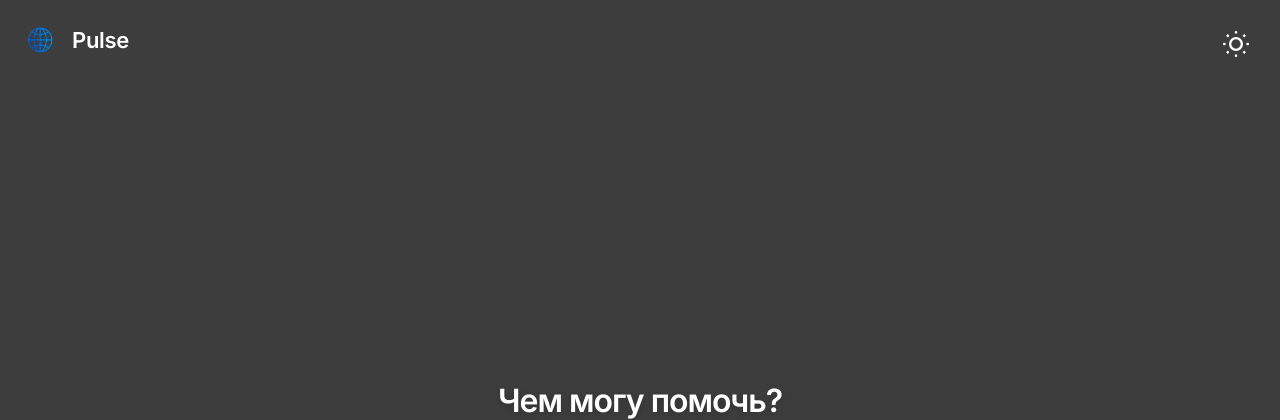
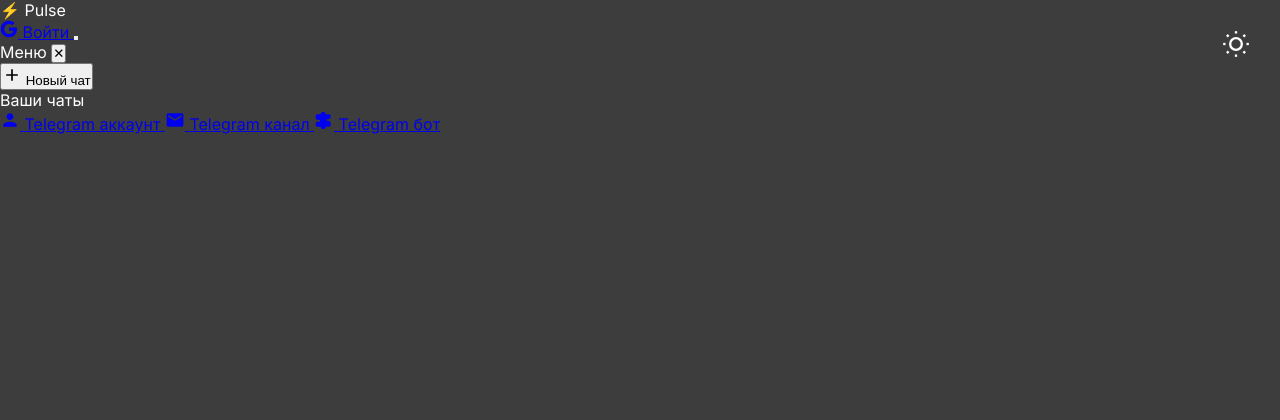
Before and after one commit to compainn/ai_site, a Flask app: page / in a window 1280 px wide. Shown: the top 420 px of the page. Run offline with Flask 3, Linux system fonts and the light colour scheme.

Commit message:
Update index.html

```diff
--- a/templates/index.html
+++ b/templates/index.html
@@ -5,18 +5,43 @@
     <meta name="viewport" content="width=device-width, initial-scale=1.0, maximum-scale=1.0, user-scalable=no, viewport-fit=cover">
     <title>Pulse AI</title>
     <link rel="stylesheet" href="/static/css/style.css">
-    <link href="https://fonts.googleapis.com/css2?family=Inter:wght@400;500;600&display=swap" rel="stylesheet">
+    <link href="https://fonts.googleapis.com/css2?family=Inter:wght@400;500;600;700&display=swap" rel="stylesheet">
 </head>
 <body>
-    <!-- Логотип слева сверху с изображением -->
-    <div class="logo-header">
-        <img src="/static/logo.png" alt="Pulse" class="logo-image">
-        <span class="logo-name">Pulse</span>
+    <!-- Логотип слева сверху -->
+    <div class="simple-logo">
+        <span class="logo-emoji">⚡</span>
+        <span class="logo-text">Pulse</span>
     </div>
 
-    <!-- ============ НОВАЯ КНОПКА ТЕМЫ СПРАВА СВЕРХУ ============ -->
+    <!-- ПРАВАЯ ЧАСТЬ (кнопки) -->
+    <div class="right-buttons">
+        {% if user %}
+            <!-- Если пользователь залогинен -->
+            <div class="user-info">
+                <img src="{{ user.picture }}" alt="" class="user-avatar-small" onerror="this.src='/static/default-avatar.png'">
+                <span class="user-name-small">{{ user.name }}</span>
+                <a href="/logout" class="logout-btn-small" title="Выйти">
+                    <svg width="16" height="16" viewBox="0 0 24 24" fill="none" stroke="currentColor" stroke-width="2">
+                        <path d="M9 21H5a2 2 0 0 1-2-2V5a2 2 0 0 1 2-2h4M16 17l5-5-5-5M21 12H9"/>
+                    </svg>
+                </a>
+            </div>
+        {% else %}
+            <!-- Если не залогинен -->
+            <a href="/login/google" class="login-btn">
+                <svg width="18" height="18" viewBox="0 0 24 24" fill="currentColor">
+                    <path d="M22.56 12.25c0-.78-.07-1.53-.2-2.25H12v4.26h5.92c-.26 1.37-1.04 2.53-2.21 3.31v2.77h3.57c2.08-1.92 3.28-4.74 3.28-8.09z"/>
+                    <path d="M12 23c2.97 0 5.46-.98 7.28-2.66l-3.57-2.77c-.98.66-2.23 1.06-3.71 1.06-2.86 0-5.29-1.93-6.16-4.53H2.18v2.84C3.99 20.53 7.7 23 12 23z"/>
+                    <path d="M5.84 14.09c-.22-.66-.35-1.36-.35-2.09s.13-1.43.35-2.09V7.07H2.18C1.43 8.55 1 10.22 1 12s.43 3.45 1.18 4.93l2.85-2.22.81-.62z"/>
+                    <path d="M12 5.38c1.62 0 3.06.56 4.21 1.64l3.15-3.15C17.45 2.09 14.97 1 12 1 7.7 1 3.99 3.47 2.18 7.07l3.66 2.84c.87-2.6 3.3-4.53 6.16-4.53z"/>
+                </svg>
+                <span>Войти</span>
+            </a>
+        {% endif %}
+
+        <!-- Кнопка переключения темы -->
         <button id="theme-toggle" class="theme-toggle" aria-label="Переключить тему">
-        <!-- Солнышко (светлая тема) -->
             <svg class="sun-icon" width="24" height="24" viewBox="0 0 24 24" fill="none" stroke="currentColor" stroke-width="2">
                 <circle cx="12" cy="12" r="5"/>
                 <line x1="12" y1="1" x2="12" y2="3"/>
@@ -28,26 +53,95 @@
                 <line x1="4.22" y1="19.78" x2="5.64" y2="18.36"/>
                 <line x1="18.36" y1="5.64" x2="19.78" y2="4.22"/>
             </svg>
-        <!-- Луна (темная тема) - скрыта по умолчанию -->
             <svg class="moon-icon" width="24" height="24" viewBox="0 0 24 24" fill="none" stroke="currentColor" stroke-width="2" style="display: none;">
                 <path d="M21 12.79A9 9 0 1 1 11.21 3 7 7 0 0 0 21 12.79z"/>
             </svg>
         </button>
-    <!-- ======================================================== -->
+
+        <!-- Бургер-меню -->
+        <button id="burgerMenu" class="burger-menu">
+            <span></span>
+            <span></span>
+            <span></span>
+        </button>
+    </div>
+
+    <!-- Выдвижная панель (меню) -->
+    <div class="menu-panel" id="menuPanel">
+        <div class="menu-header">
+            <span class="menu-title">Меню</span>
+            <button class="close-menu" id="closeMenu">✕</button>
+        </div>
+
+        <div class="menu-divider"></div>
+
+        <!-- Кнопка нового чата -->
+        <button class="menu-item new-chat-btn" id="newChatBtn">
+            <svg width="20" height="20" viewBox="0 0 24 24" fill="none" stroke="currentColor" stroke-width="2">
+                <path d="M12 5v14M5 12h14"/>
+            </svg>
+            <span>Новый чат</span>
+        </button>
+
+        <div class="menu-divider"></div>
+
+        <!-- История чатов -->
+        <div class="menu-section">
+            <div class="menu-section-title">Ваши чаты</div>
+            <div class="chat-history-list" id="chatHistoryList">
+                <!-- Сюда загрузятся чаты -->
+            </div>
+        </div>
+
+        <div class="menu-divider"></div>
+
+        <!-- Telegram ссылки -->
+        <a href="https://t.me/im_pulses" target="_blank" class="menu-item">
+            <svg width="20" height="20" viewBox="0 0 24 24" fill="currentColor">
+                <path d="M12 12c2.21 0 4-1.79 4-4s-1.79-4-4-4-4 1.79-4 4 1.79 4 4 4zm0 2c-2.67 0-8 1.34-8 4v2h16v-2c0-2.66-5.33-4-8-4z"/>
+            </svg>
+            <span>Telegram аккаунт</span>
+        </a>
+        <a href="https://t.me/usernamvs" target="_blank" class="menu-item">
+            <svg width="20" height="20" viewBox="0 0 24 24" fill="currentColor">
+                <path d="M20 4H4c-1.1 0-2 .9-2 2v12c0 1.1.9 2 2 2h16c1.1 0 2-.9 2-2V6c0-1.1-.9-2-2-2zm0 4l-8 5-8-5V6l8 5 8-5v2z"/>
+            </svg>
+            <span>Telegram канал</span>
+        </a>
+        <a href="https://t.me/pulseai_robot" target="_blank" class="menu-item">
+            <svg width="20" height="20" viewBox="0 0 24 24" fill="currentColor">
+                <path d="M20 9V7c0-1.1-.9-2-2-2h-4c0-1.66-1.34-3-3-3S8 3.34 8 5H4c-1.1 0-2 .9-2 2v2c0 1.66 1.34 3 3 3h2v2H4c-1.1 0-2 .9-2 2v2c0 1.1.9 2 2 2h4c0 1.66 1.34 3 3 3s3-1.34 3-3h4c1.1 0 2-.9 2-2v-2c0-1.66-1.34-3-3-3h-2v-2h2c1.66 0 3-1.34 3-3z"/>
+            </svg>
+            <span>Telegram бот</span>
+        </a>
+    </div>
+
+    <!-- Оверлей -->
+    <div class="menu-overlay" id="menuOverlay"></div>
 
     <div class="container">
         <!-- Центр экрана с приветствием -->
-        <div class="center-content" id="centerContent">
+        <div class="center-content" id="centerContent" {% if messages %}style="display: none;"{% endif %}>
             <h1 class="welcome-title">Чем могу помочь?</h1>
         </div>
 
-        <!-- Область чата (скрыта пока нет сообщений) -->
-        <div class="chat-area" id="chatArea" style="display: none;">
-            <div class="messages" id="messages"></div>
+        <!-- Область чата -->
+        <div class="chat-area" id="chatArea" {% if not messages %}style="display: none;"{% endif %}>
+            <div class="messages" id="messages">
+                {% if messages %}
+                    {% for msg in messages %}
+                        <div class="message {{ msg.role }}">
+                            <div class="message-content">
+                                <div class="message-text">{{ msg.content | safe }}</div>
+                            </div>
+                        </div>
+                    {% endfor %}
+                {% endif %}
+            </div>
         </div>
     </div>
 
-    <!-- Поле ввода прижато к низу -->
+    <!-- Поле ввода -->
     <div class="input-container">
         <div class="input-wrapper">
             <textarea
@@ -64,6 +158,5 @@
     </div>
 
     <script src="/static/js/script.js"></script>
-    <!-- Второй вызов script.js был лишний, я его удалил -->
 </body>
 </html>
```
Lines whose indentation alone changed are shown as unchanged.
